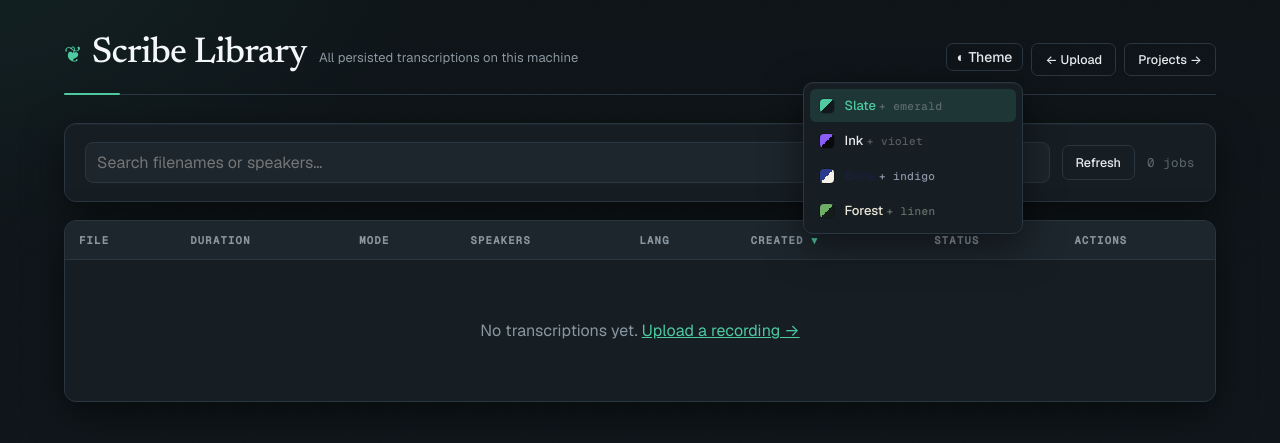
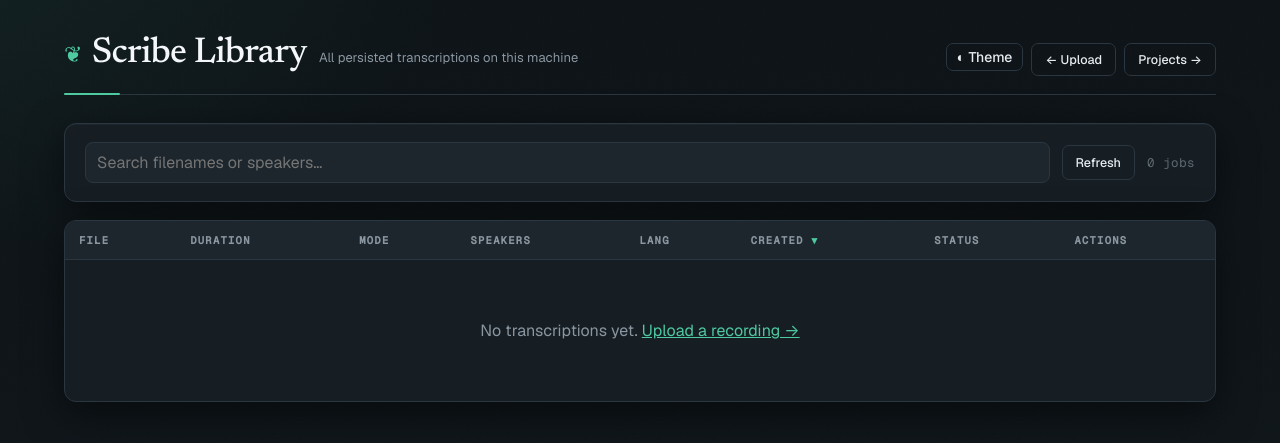
Before and after one commit to Deloril/transcriber, a FastAPI app: page /library in a window 1280 px wide. Shown: the top 443 px of the page. Run offline with FastAPI, Linux system fonts and the light colour scheme; data that the repository does not hold is empty; some libraries are stand-ins or nearby versions; some web fonts are replaced.

Commit message:
Theme picker: fix menu staying visible after close
`.theme-menu { display: flex; ... }` had the same specificity as the
browser's default `[hidden] { display: none }` and came later in the
cascade, so flex won. Setting `menu.hidden = true` updated the attr
but the menu kept rendering. Add an explicit
`.theme-menu[hidden] { display: none; }` override.

Co-Authored-By: Claude Opus 4.7 <noreply@anthropic.com>

```diff
--- a/scribe/templates/_themes.html
+++ b/scribe/templates/_themes.html
@@ -259,6 +259,11 @@
     display: flex; flex-direction: column;
     gap: 2px;
   }
+  /* `display: flex` above has the same specificity as the browser's
+     default `[hidden] { display: none }` and comes later, so it wins
+     and the menu stays visible after JS sets `menu.hidden = true`.
+     Explicit override pins the hidden state. */
+  .theme-menu[hidden] { display: none; }
   .theme-menu button {
     background: transparent;
     color: var(--text);
```
